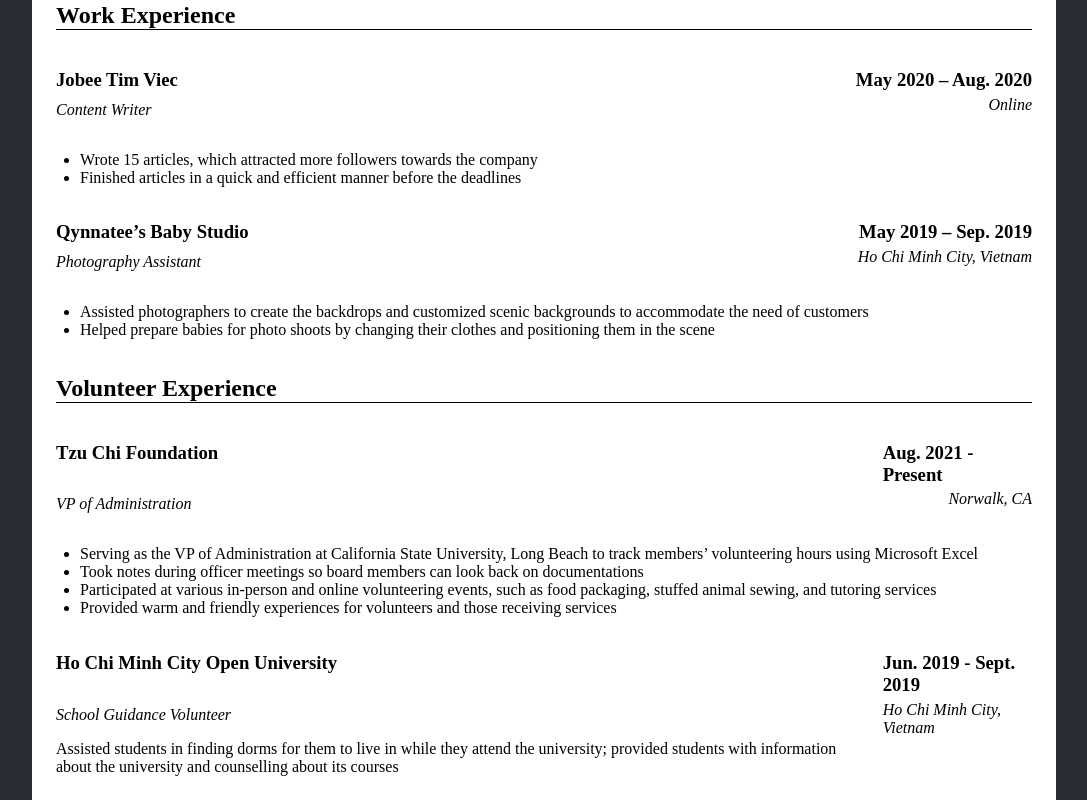
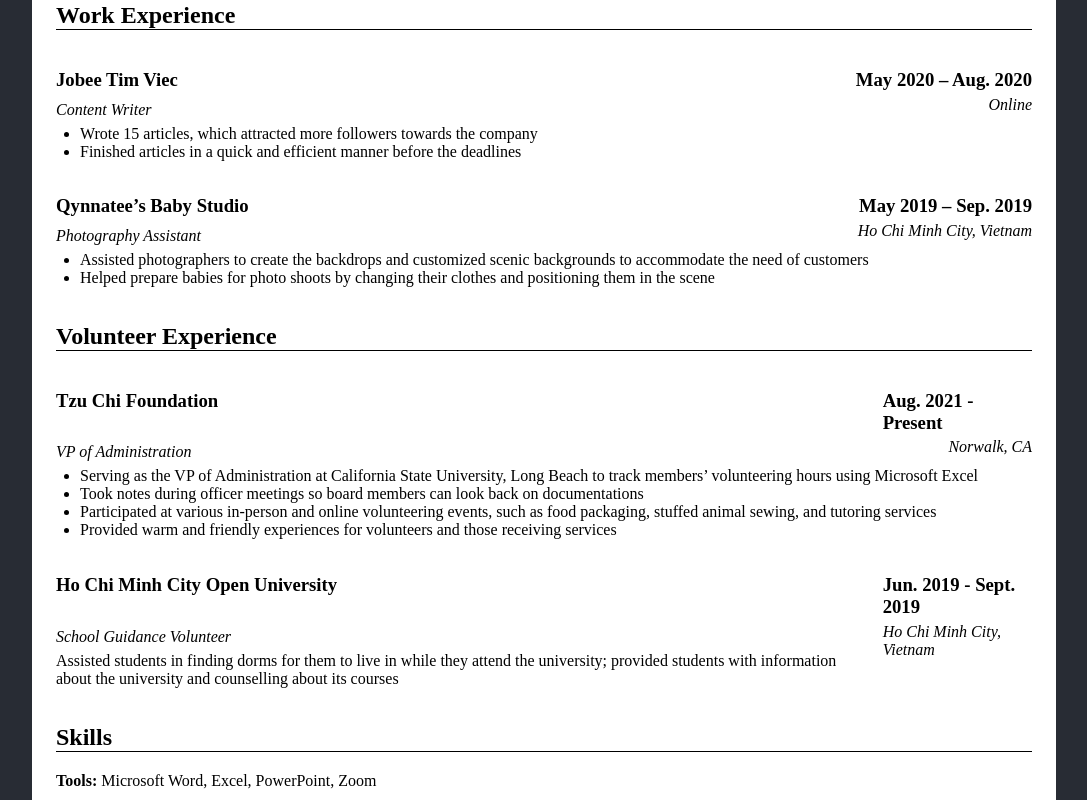
Before and after one commit to Brian-E-Nguyen/Thu-Website, a JavaScript app: page /resume in a window 1280 px wide. Shown: the part 580-1380 px from the top of the page, without its empty margins (96-1183 px from the left). Built offline with nearby package versions, Linux system fonts and the light colour scheme.

Commit message:
fixed padding and margins

```diff
--- a/src/components/Resume/Resume.css
+++ b/src/components/Resume/Resume.css
@@ -41,6 +41,10 @@
   margin-top: -30px;
   float: right;
 }
+.resume__list,
+.resume__description {
+  margin-top: -10px;
+}
 
 @media (max-width: 899px) {
   .resume__rightcolumn--header {
--- a/src/components/Resume/ResumeEducation.js
+++ b/src/components/Resume/ResumeEducation.js
@@ -7,7 +7,7 @@
     <div>
       <h2 className='resume__header'>Education</h2>
       <Grid container spacing={2}>
-        <Grid item xs={12} md={4} lg={6} className='test'>
+        <Grid item xs={12} md={4} lg={6}>
           <h3 className='resume__leftcolumn--header'>Cypress College</h3>
         </Grid>
         <Grid item xs={12} md={8} lg={6}>
--- a/src/components/Resume/ResumeVolunteer.js
+++ b/src/components/Resume/ResumeVolunteer.js
@@ -23,7 +23,6 @@
           <p className='resume__rightcolumn--description'>Norwalk, CA</p>
         </Grid>
         <div>
-          {' '}
           <ul className='resume__list'>
             <li>
               Serving as the VP of Administration at California State
@@ -49,27 +48,27 @@
 
       {/* HO CHI MINH CITY OPEN UNIVERSITY */}
       <Grid container spacing={2}>
-        <Grid item sm={12} md={10}>
+        <Grid item xs={12} md={10}>
           <h3 className='resume__leftcolumn--header'>
             Ho Chi Minh City Open University
           </h3>
         </Grid>
-        <Grid item sm={12} md={2}>
+        <Grid item xs={12} md={2}>
           <h3 className='resume__rightcolumn--header'>
             Jun. 2019 - Sept. 2019
           </h3>
         </Grid>
-        <Grid item sm={12} md={10}>
+        <Grid item xs={12} md={10}>
           <p className='resume__leftcolumn--description'>
             School Guidance Volunteer
           </p>
-          <p>
+          <p className='resume__description'>
             Assisted students in finding dorms for them to live in while they
             attend the university; provided students with information about the
             university and counselling about its courses
           </p>
         </Grid>
-        <Grid item sm={12} md={2}>
+        <Grid item xs={12} md={2}>
           <p className='resume__rightcolumn--description'>
             Ho Chi Minh City, Vietnam
           </p>
```
